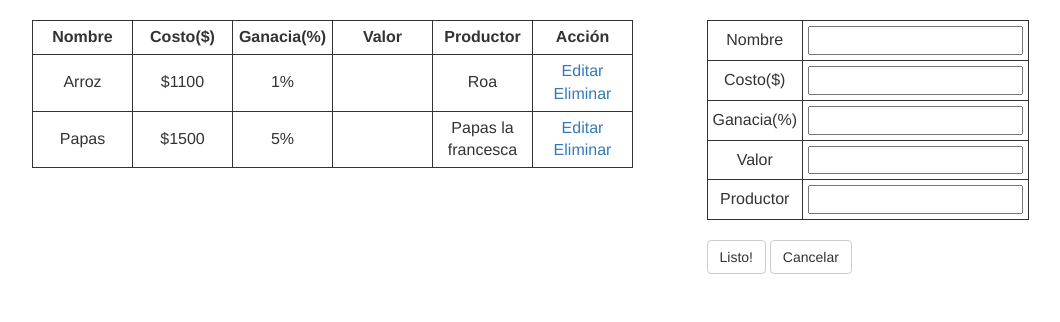
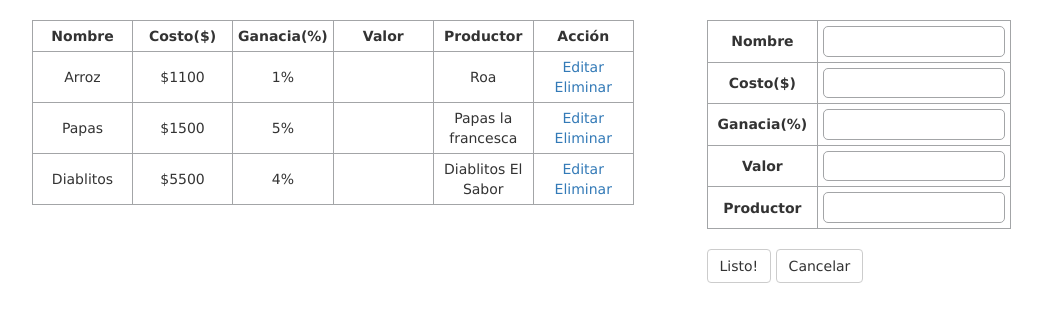
Before and after one commit to joshuamoreno1/crudproductosASM, a website: page app/index.html in a window 1280 px wide. Both pictures are taken after a click on the button "Agregar Nuevo Producto". Shown: the whole page, without its empty margins (38-1098 px from the left). Drawn offline with nearby package versions, Linux system fonts and the light colour scheme; some packages are replaced by stand-ins of ours; files that its build step writes are made by us from their sources.

Commit message:
Modificacion de estilos

```diff
--- a/app/scripts/controllers/main.js
+++ b/app/scripts/controllers/main.js
@@ -12,4 +12,5 @@ angular.module('productosApp')
     $scope.listProducts = [];
     $scope.listProducts.push(new Product('Arroz', 1100, 1, '', 'Roa'));
     $scope.listProducts.push(new Product('Papas', 1500, 5, '', 'Papas la francesca'));
+    $scope.listProducts.push(new Product('Diablitos', 5500, 4, '', 'Diablitos El Sabor'));
   });
--- a/app/scripts/directives/managerproduct.html
+++ b/app/scripts/directives/managerproduct.html
@@ -1,5 +1,5 @@
 <div class="managerproduct">
-    <table ng-if="isEditing || isAdding">
+    <table class="managerProductTable" ng-if="isEditing || isAdding">
         <tr>
             <td>Nombre</td>
             <td><input type="text" ng-model="productselected.name" id="productName"/></td>
@@ -21,7 +21,7 @@
             <td><input type="text" ng-model="productselected.producer" id="productProducer"/></td>
         </tr>
     </table>
-    <br/>
+    <br ng-if="isEditing || isAdding" />
     <button id="buttonAddNew" type="button" class="btn btn-default" ng-if="!isEditing && !isAdding" ng-click="addProduct()">Agregar Nuevo Producto</button>
     <button id="buttonAccept" type="button" class="btn btn-default" ng-if="isEditing || isAdding" ng-click="accept()">Listo!</button>
     <button id="buttonCancel" type="button" class="btn btn-default" ng-if="isEditing || isAdding" ng-click="cancel()">Cancelar</button>
--- a/app/scripts/directives/tableproducts.html
+++ b/app/scripts/directives/tableproducts.html
@@ -15,8 +15,8 @@
             <td>{{p.value}}</td>
             <td>{{p.producer}}</td>
             <td>
-                <a ng-click="editProduct(p)">Editar</a>
-                <a ng-click="deleteProduct(p)">Eliminar</a>
+                <a ng-click="editProduct(p)" id="edit{{$index}}">Editar</a>
+                <a ng-click="deleteProduct(p)" id="delete{{$index}}">Eliminar</a>
             </td>
         </tr>
     </table>
--- a/app/styles/main.css
+++ b/app/styles/main.css
@@ -2,6 +2,7 @@
 body {
   padding-top: 20px;
   padding-bottom: 20px;
+    font-family: Verdana, Arial;
 }
 
 .left {
--- a/app/styles/style.css
+++ b/app/styles/style.css
@@ -1,25 +1,26 @@
 .tableproducts table{
- border: 1px solid;
+    border: 1px solid #a3a5a7;
+
 }
 .tableproducts table tr:first-child{
     padding: 10px;
     font-weight: bold;
     font-size: 18px;
-    border: 1px solid;
+    border: 1px solid #a3a5a7;
 }
 .tableproducts table tr:first-child td{
     width: 100px;
     padding: 5px;
     text-align: center;
-    border: 1px solid;
+    border: 1px solid #a3a5a7;
 }
 
 .tableproducts table tr td{
     width: 100px;
     padding: 5px;
     text-align: center;
-    font-size: 16px;
-    border: 1px solid;
+    font-size: 14px;
+    border: 1px solid #a3a5a7;
     cursor: pointer;
 }
 
@@ -28,11 +29,17 @@
 }
 
 .tableproducts table tr:hover{
-    background-color: #ccc;
+    background-color: #b7b7b7;
 }
 
 .managerproduct table{
- border: 1px solid;
+    border: 1px solid #a3a5a7;
+}
+
+.managerproduct table tr td:first-child{
+    padding: 10px;
+    font-weight: bold;
+    font-size: 14px;
 }
 
 .managerproduct table tr td{
@@ -40,6 +47,16 @@
     padding: 5px;
     text-align: center;
     font-size: 16px;
-    border: 1px solid;
+    border: 1px solid #a3a5a7;
     cursor: pointer;
 }
+
+input{
+    border-radius: 5px;
+    border: 1px solid #a3a5a7;
+    padding: 5px;
+    font-size: 13px;
+}
+.ng-invalid{
+    color: #cb3840;
+}
```
